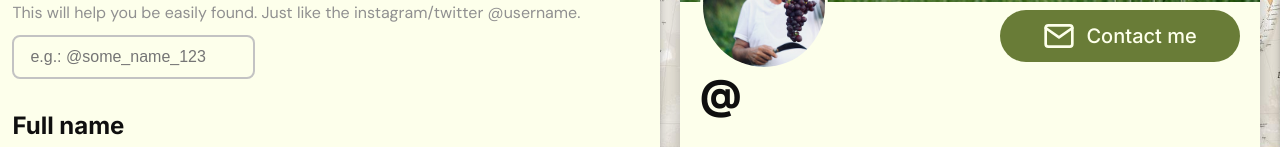
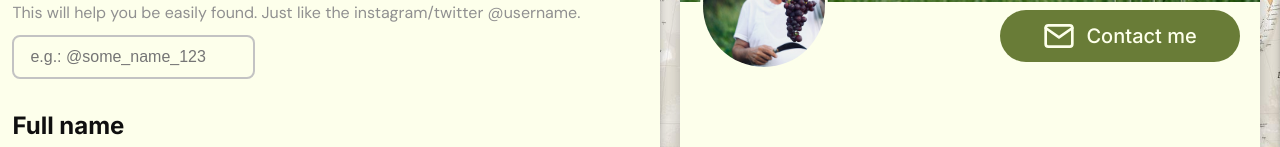
Before and after one commit to marcelo-soares-souza/Agroecology-Map-Frontend, a React (Vite) app: page /profile in a window 1280 px wide. Shown: the part 273-420 px from the top of the page. Built offline with nearby package versions, Linux system fonts and the light colour scheme.

Commit message:
style: no '@' on profile view before an account-name is given on register

```diff
--- a/src/components/Profile/ProfileView.tsx
+++ b/src/components/Profile/ProfileView.tsx
@@ -56,13 +56,13 @@ const ProfileView = (props: IAccount) => {
         <div>
           <div className="d-flex">
             <div>
-              {
+              {props.accountName && (
                 <h1>
                   {hasFullNameVisible && props.fullName
                     ? props.fullName
                     : "@" + props.accountName}
                 </h1>
-              }
+              )}
               {hasFullNameVisible && props.fullName && (
                 <p>
                   <strong>{"@" + props.accountName}</strong>
```
